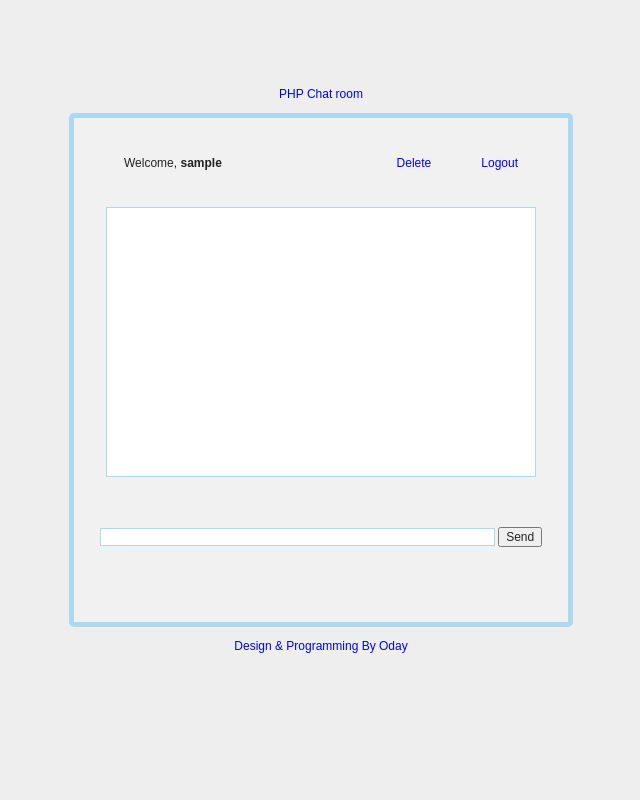
After one commit to OdayRR/chat-and-login-system, a PHP site: page /chat_room.php in a window 1280 px wide. The commit adds this page. Shown: the whole page, without its empty margins (319-959 px from the left). Run offline with PHP 8.4, Linux system fonts and the light colour scheme; the visitor is signed in with stand-in values (Sample User, id 1); data that the repository does not hold is empty; some libraries are stand-ins or nearby versions.

Commit message:
step 2 before end

```diff
--- /dev/null
+++ b/chat_room.php
@@ -0,0 +1,123 @@
+<?php
+session_start();
+
+require('connect.php');
+?>
+
+<html>
+    <head>
+        <link rel="stylesheet" href="https://maxcdn.bootstrapcdn.com/bootstrap/3.3.7/css/bootstrap.min.css" >
+        <link rel="stylesheet" href="https://maxcdn.bootstrapcdn.com/bootstrap/3.3.7/css/bootstrap-theme.min.css" >
+        <link rel="stylesheet" href="styles.css" >
+        <style>
+            body {
+                font:12px arial;
+                color: #222;
+                text-align:center;
+                padding:75px;
+                background-color: #eee;
+            }
+
+            form, p, span {
+                margin:0;
+                padding:25; }
+
+            input { font:12px arial; }
+
+            a {
+                color:#0000FF;
+                text-decoration:none; }
+
+            a:hover { text-decoration:underline; }
+
+            #wrapper, #loginform {
+                margin:0 auto;
+                padding-bottom:50px;
+                background:#f1f1f1;
+                width:504px;
+                border:5px solid #ACD8F0;
+                border-radius: 5px;
+            }
+
+
+            #chatlogs {
+                text-align:left;
+                margin:0 auto;
+                margin-bottom:25px;
+                padding:10px;
+                background:#fff;
+                height:270px;
+                width:430px;
+                border:1px solid #ACD8F0;
+                overflow:auto; }
+
+            #usermsg {
+                width:395px;
+                border:1px solid #ACD8F0; }
+
+            #submit { width: 60px; }
+
+            #menu { padding:12.5px 25px 12.5px 25px; }
+
+            .welcome { float:left; }
+
+            .logout { float:right; }
+
+            .msgln { margin:0 0 2px 0; }
+
+            #usersOnLine{
+
+                font-family:tahoma;
+
+                font-size:14;
+
+                color:orange;
+
+                border:1px teal solid;
+
+                width:150px;
+
+                height:225px;
+
+                overflow:scroll;
+
+                margin-left:1px;
+            }
+            header,footer {
+                padding: 1em;
+                color: blue;
+                clear: left;
+                text-align: center;
+
+            </style>
+
+            <title>Chat Room</title>
+            <script
+                src= "http://code.jquery.com/jquery-2.2.4.min.js"
+                integrity="sha256-BbhdlvQf/xTY9gja0Dq3HiwQF8LaCRTXxZKRutelT44="
+                crossorigin="anonymous">
+            </script>
+            <script type="text/javascript" src="http://ajax.googleapis.com/ajax/libs/jquery/1.3/jquery.min.js"></script>
+            <script src="myjavaFunction.js"></script>
+        </head>
+        <body>
+            <header>PHP Chat room</header>
+            <div id="wrapper">
+
+                <div id="menu">
+
+                    <p class="welcome">Welcome, <b> <?php echo $_SESSION['username']; ?></b></p>
+                    <p class="logout"><a href="logout.php" onclick="return confirm('Are you sure to logout?');">Logout</a></p>
+                    <p class="logout"><a href="delete.php" onclick="return confirm('Are you sure to delete your account?');">Delete</a></p>
+                    <div style="clear:both"> </div>
+
+                    </div>
+                    <div id="chatlogs"></div>
+                    <form name="form1" action="">
+                        <input name="message" type="text" id="usermsg" size="63" autocomplete="off" />
+                        <input type="submit"  id="submitmsg" value="Send" onclick="submitChat()" />
+                    </form>
+                </div>
+            <footer>Design & Programming By Oday </footer>
+            </body>
+        </html>
--- a/connect.php
+++ b/connect.php
@@ -1,13 +1,13 @@
 <?php
 
-$C = mysqli_connect('localhost', 'root', '','Login');
+$connection = mysqli_connect('localhost', 'root', '', 'Login');
 
-if (!$C){
-    die("Database Connection Failed" . mysqli_error($C));
+if (!$connection) {
+    die("Database Connection Failed" . mysqli_error($connection));
 }
 
-$selectDB = mysqli_select_db($C, 'Login');
+$selectDB = mysqli_select_db($connection, 'Login');
 
-if (!$selectDB){
-    die("Database Selection Failed" . mysqli_error($C));
+if (!$selectDB) {
+    die("Database Selection Failed" . mysqli_error($connection));
 }
--- a/logout.php
+++ b/logout.php
@@ -1,10 +1,8 @@
 <?php
+
 session_start();
-
-
 
 session_destroy();
 
 header('Location: login.php');
-
 ?>
--- a/logs.php
+++ b/logs.php
@@ -1,13 +1,14 @@
 <?php
+
 session_start();
 require('connect.php');
 
 
-$D = "SELECT `username`,  `message` ,`Time` FROM oday ORDER BY Time DESC";
+$show_log = "SELECT `username`,  `msg` ,`Time` FROM chat ORDER BY Time DESC";
 
-$result1 = mysqli_query($C, $D);
+$result1 = mysqli_query($connection, $show_log);
 
-while($extract = mysqli_fetch_array($result1)) {
-	echo "<span style='color:green;'>" . $extract['username'] . "</span> : <span style='color:brown;'>" . $extract['message'] . "</span> "
-                . "<p style='color:blue; float :right'>". $extract['Time']."<p/><br />";
+while ($extract = mysqli_fetch_array($result1)) {
+    echo "<span style='color:green;'>" . $extract['username'] . "</span> : <span style='color:brown;'>" . $extract['msg'] . "</span> "
+    . "<p style='color:blue; float :right'>" . $extract['Time'] . "<p/><br />";
 }
--- /dev/null
+++ b/myjavaFunction.js
@@ -0,0 +1,29 @@
+      function submitChat() {
+                    if (form1.message.value == '') {
+                        alert("Enter your message!!!");
+                        return;
+                    }
+
+                    var message = form1.message.value;
+                    var xmlhttp = new XMLHttpRequest();
+
+                    xmlhttp.onreadystatechange = function () {
+                        if (xmlhttp.readyState == 4 && xmlhttp.status == 200) {
+                            document.getElementById('chatlogs').innerHTML = xmlhttp.responseText;
+                        }
+                    }
+
+                    xmlhttp.open('GET', 'insert.php?message=' + message, true);
+                    xmlhttp.setRequestHeader("Content-type", "application/json");
+                    xmlhttp.send();
+
+                }
+
+                $(document).ready(function (e) {
+                    $.ajaxSetup({
+                        cache: false
+                    });
+                    setInterval(function () {
+                        $('#chatlogs').load('logs.php');
+                    }, 500);
+                });
```
Also changed, not shown: Delete.php (deleted, +0 -15 lines), delete.php (added, +13 -0 lines), index.php (deleted, +0 -131 lines), insert.php (+10 -9 lines), login.php (renamed from Login.php, +11 -17 lines), nbproject/private/private.xml (+4 -3 lines), register.php (renamed from Register.php, +18 -12 lines), loading1.gif (deleted).
